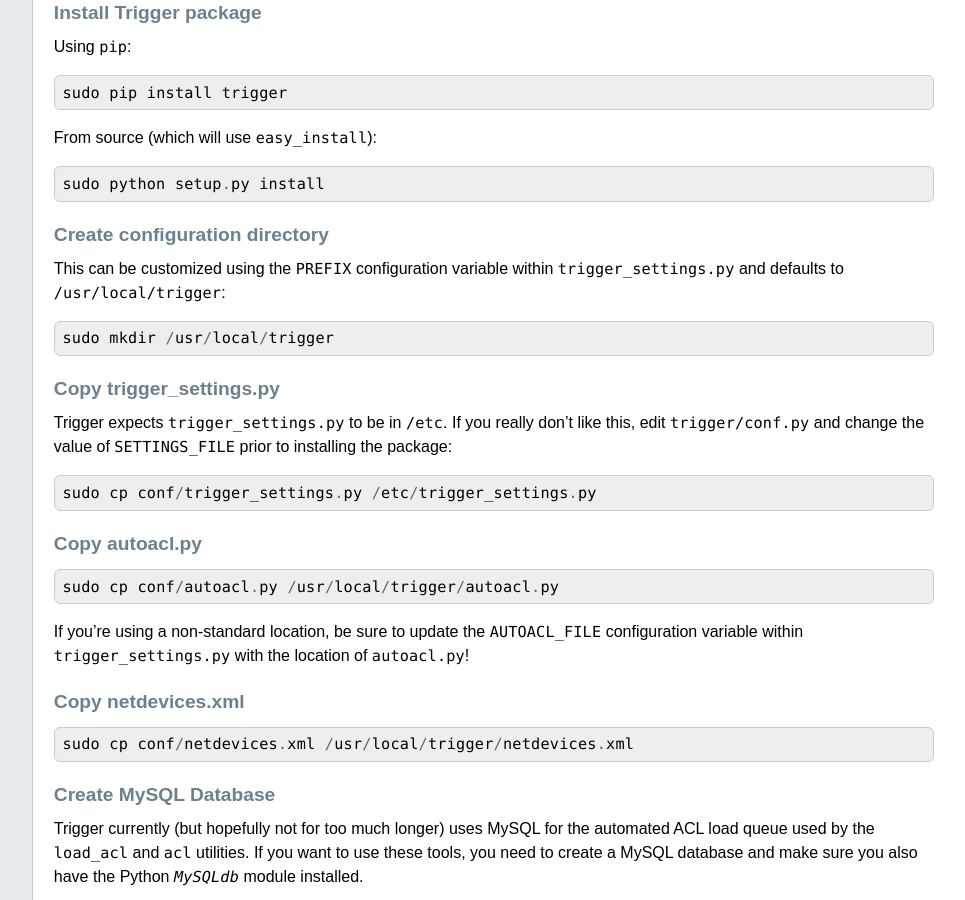
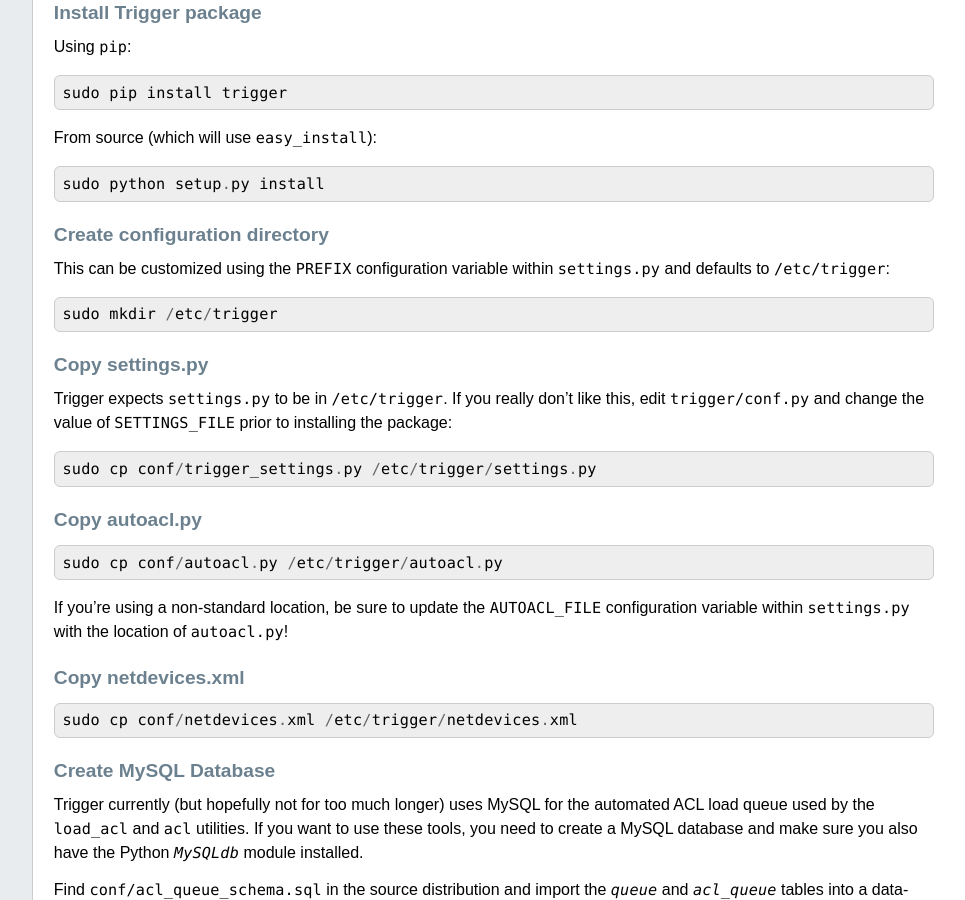
Before and after one commit to trigger/trigger, a Sphinx documentation site: the page built from docs/installation.rst, in a window 1280 px wide and 900 px high, scrolled down 2572 px. Shown: the whole window, without its empty margins (224-1189 px from the left). Built offline with Sphinx 7.4.7, drawn with Linux system fonts in a browser that asks for light colours; some of the changed text lies outside the part shown.

Commit message:
- A bunch of last-minute documentation changes - Changed prefix from /usr/local/trigger to /etc/trigger - trigger_settings.py moved to /etc/trigger/settings.py

```diff
--- a/docs/configuration.rst
+++ b/docs/configuration.rst
@@ -7,7 +7,7 @@
 This document describes the configuration options available.
 
 If you're using the default loader, you must create or copy the
-:file:`trigger_settings.py` module and make sure it is in ``/etc`` on the local
+:file:`settings.py` module and make sure it is in ``/etc/trigger`` on the local
 system.
 
 .. contents::
@@ -365,7 +365,7 @@
 CREATE_CM_TICKET
 ~~~~~~~~~~~~~~~~
 
-This variable should reference a function that creates a CM ticket and returns the ticket number, or ``None``. It defaults to ``_create_cm_ticket_stub``, which can be found within the trigger_settings.py source code and is a simple function that takes any arguments and returns ``None``.
+This variable should reference a function that creates a CM ticket and returns the ticket number, or ``None``. It defaults to ``_create_cm_ticket_stub``, which can be found within the ``settings.py`` source code and is a simple function that takes any arguments and returns ``None``.
 
 Default::
 
--- a/docs/installation.rst
+++ b/docs/installation.rst
@@ -86,7 +86,7 @@
 
 Trigger currently assumes that you're running Redis on localhost and on the
 default port (6379). If you would like to change this, update ``REDIS_HOST`` in
-`trigger_settings.py` to reflect the IP address or hostname of your Redis instance.
+`settings.py` to reflect the IP address or hostname of your Redis instance.
 
 Used by:
 
@@ -168,34 +168,34 @@
 Create configuration directory
 ------------------------------
 
-This can be customized using the ``PREFIX`` configuration variable within ``trigger_settings.py`` and defaults to ``/usr/local/trigger``::
+This can be customized using the ``PREFIX`` configuration variable within ``settings.py`` and defaults to ``/etc/trigger``::
 
-    sudo mkdir /usr/local/trigger
+    sudo mkdir /etc/trigger
 
-Copy trigger_settings.py
-------------------------
+Copy settings.py
+----------------
 
-Trigger expects ``trigger_settings.py`` to be in ``/etc``. If you really don't like
+Trigger expects ``settings.py`` to be in ``/etc/trigger``. If you really don't like
 this, edit ``trigger/conf.py`` and change the value of ``SETTINGS_FILE`` prior to
 installing the package::
 
-    sudo cp conf/trigger_settings.py /etc/trigger_settings.py
+    sudo cp conf/trigger_settings.py /etc/trigger/settings.py
 
 Copy autoacl.py
 ---------------
 
 ::
 
-    sudo cp conf/autoacl.py /usr/local/trigger/autoacl.py
+    sudo cp conf/autoacl.py /etc/trigger/autoacl.py
 
-If you're using a non-standard location, be sure to update the ``AUTOACL_FILE`` configuration variable within ``trigger_settings.py`` with the location of ``autoacl.py``!
+If you're using a non-standard location, be sure to update the ``AUTOACL_FILE`` configuration variable within ``settings.py`` with the location of ``autoacl.py``!
 
 Copy netdevices.xml
 -------------------
 
 ::
 
-    sudo cp conf/netdevices.xml /usr/local/trigger/netdevices.xml
+    sudo cp conf/netdevices.xml /etc/trigger/netdevices.xml
 
 Create MySQL Database
 ---------------------
```
Also changed, not shown: docs/changelog.rst (+19 -16 lines), docs/index.rst (+18 -16 lines), 3 other files.
